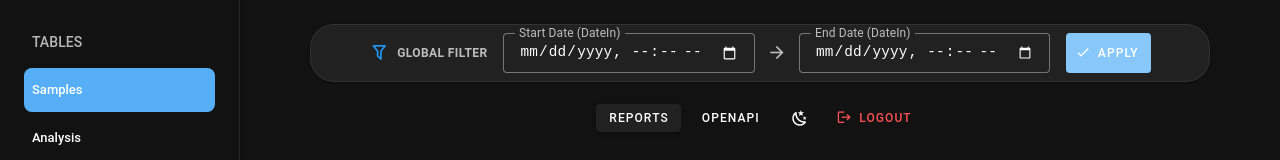
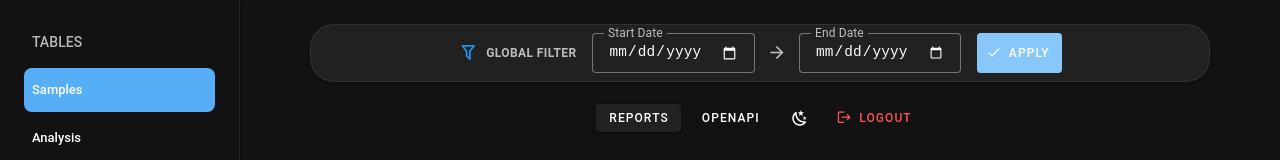
Before and after one commit to ren-ben/syt5-frontend, a Vue app: page /table/samples in a window 1280 px wide. Shown: the top 160 px of the page. Built offline with nearby package versions, Linux system fonts and the light colour scheme; no server answers; sample sign-in values are in the browser's storage.

Commit message:
aesthetic adjustment for topdar

```diff
--- a/src/components/layout/TopBar.vue
+++ b/src/components/layout/TopBar.vue
@@ -14,28 +14,28 @@
         <div class="d-flex align-center" style="gap: 12px">
           <v-text-field
             v-model="tempDateFrom"
-            type="datetime-local"
-            label="Start Date (DateIn)"
+            type="date"
+            label="Start Date"
             variant="outlined"
             density="compact"
             hide-details
             bg-color="surface"
             class="date-input"
-            style="min-width: 200px"
+            style="min-width: 160px"
           />
 
           <v-icon icon="mdi-arrow-right" size="small" color="medium-emphasis" />
 
           <v-text-field
             v-model="tempDateTo"
-            type="datetime-local"
-            label="End Date (DateIn)"
+            type="date"
+            label="End Date"
             variant="outlined"
             density="compact"
             hide-details
             bg-color="surface"
             class="date-input"
-            style="min-width: 200px"
+            style="min-width: 160px"
           />
         </div>
 
```
